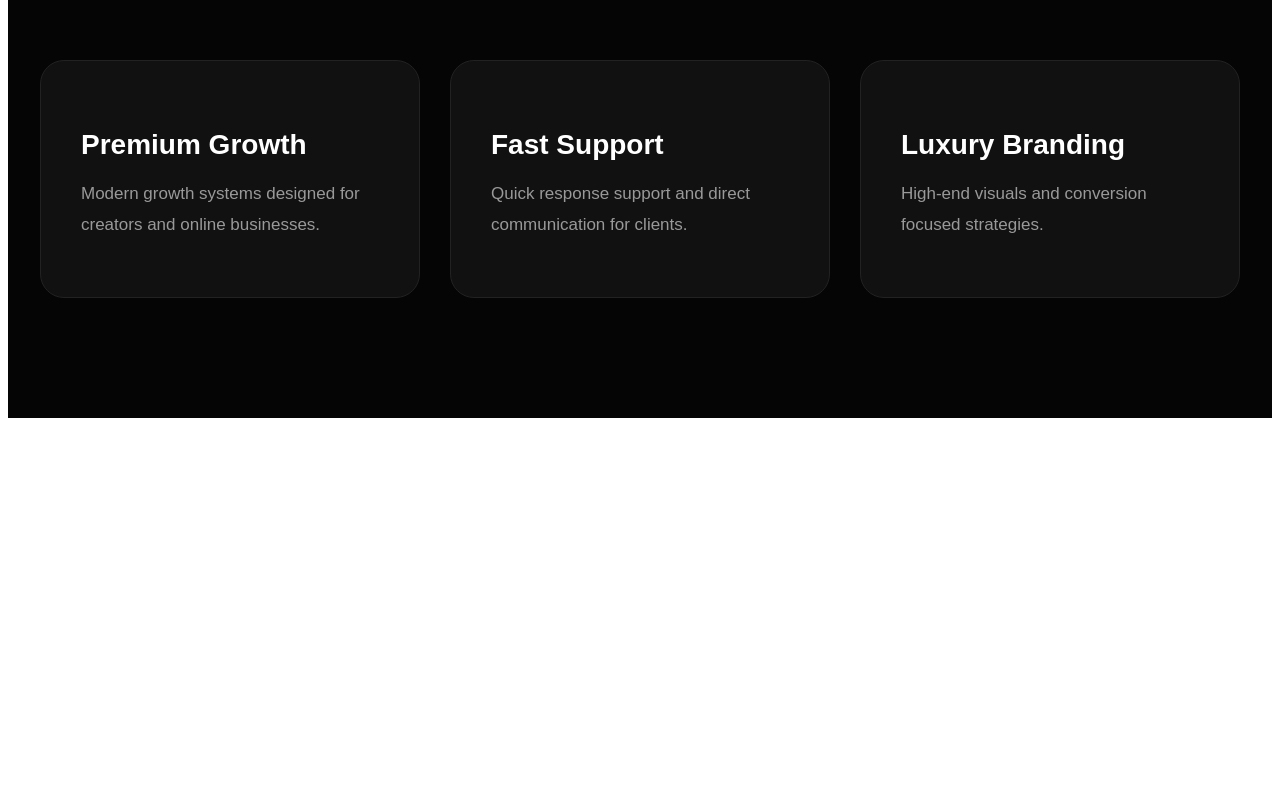
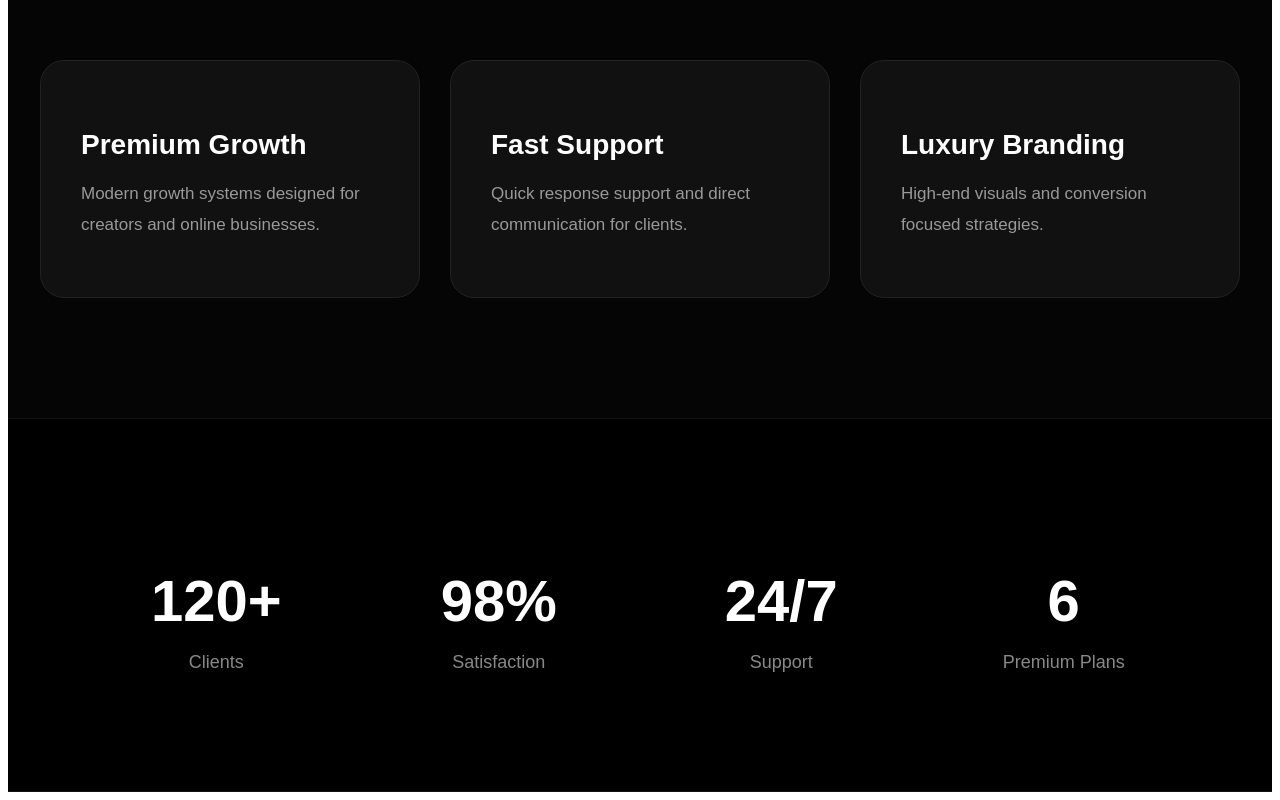
Before and after one commit to dipar2848-byte/Sevitrusted-, a React (Vite) app: page / in a window 1280 px wide. Shown: the part 1806-2606 px from the top of the page. Before the commit the page ends 2232 px from the top, so only its background shows below. Built offline with nearby package versions, Linux system fonts and the light colour scheme.

Commit message:
Update App.jsx

```diff
--- a/src/App.jsx
+++ b/src/App.jsx
@@ -199,6 +199,44 @@ export default function App() {
     ))}
   </div>
 </section>
+<section
+  style={{
+    padding: '100px 20px',
+    borderTop: '1px solid #111',
+    borderBottom: '1px solid #111',
+  }}
+>
+  <div
+    style={{
+      maxWidth: '1100px',
+      margin: 'auto',
+      display: 'grid',
+      gridTemplateColumns: 'repeat(auto-fit,minmax(200px,1fr))',
+      gap: '30px',
+      textAlign: 'center',
+    }}
+  >
+    {[
+      ['120+', 'Clients'],
+      ['98%', 'Satisfaction'],
+      ['24/7', 'Support'],
+      ['6', 'Premium Plans'],
+    ].map((stat, i) => (
+      <div key={i}>
+        <h1
+          style={{
+            fontSize: '58px',
+            marginBottom: '10px',
+          }}
+        >
+          {stat[0]}
+        </h1>
+
+        <p style={{ color: '#888', fontSize: '18px' }}>{stat[1]}</p>
+      </div>
+    ))}
+  </div>
+</section>
         </>
       ) : (
         <div style={styles.formWrapper}>
```
